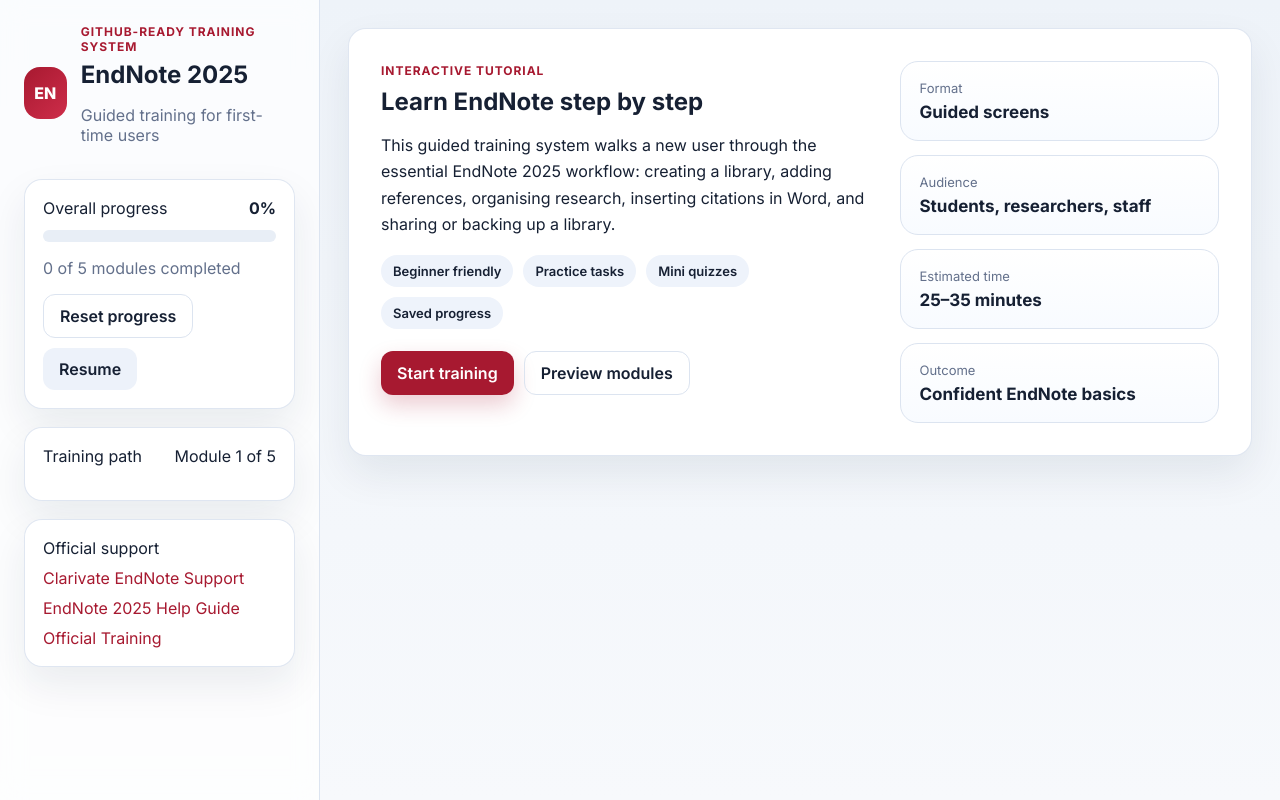
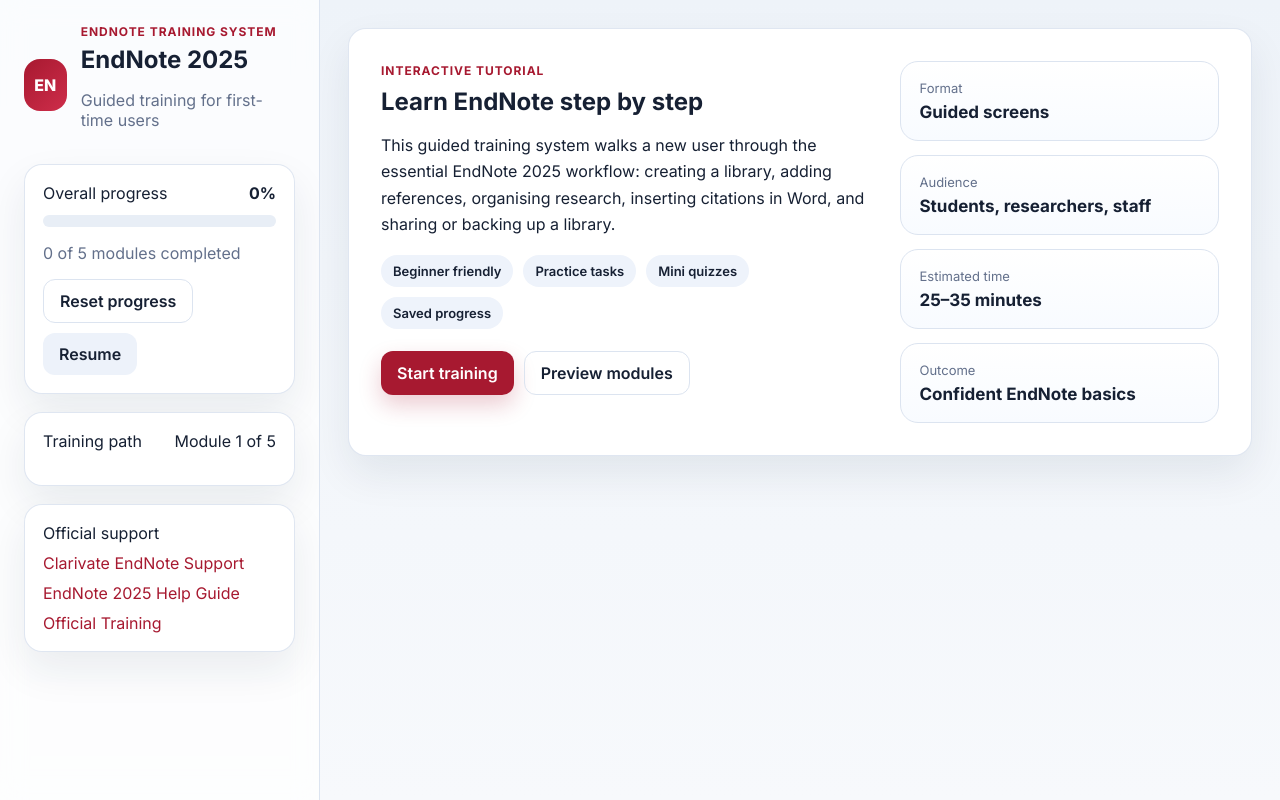
Before and after one commit to archiverepo1/EndNote-Class, a plain HTML site: page index.html in a window 1280 px wide. Drawn offline with Linux system fonts and the light colour scheme.

Commit message:
Update index.html

```diff
--- a/index.html
+++ b/index.html
@@ -15,7 +15,7 @@
       <div class="brand">
         <div class="brand-mark">EN</div>
         <div>
-          <p class="eyebrow">GitHub-ready training system</p>
+          <p class="eyebrow">EndNote training system</p>
           <h1>EndNote 2025</h1>
           <p class="subtle">Guided training for first-time users</p>
         </div>
```
